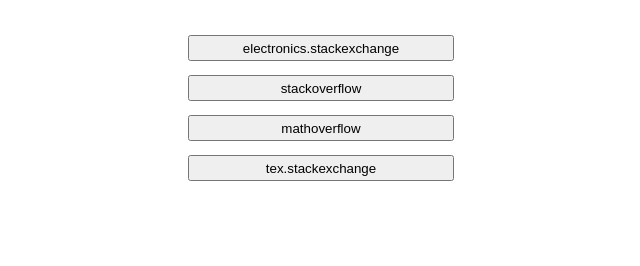
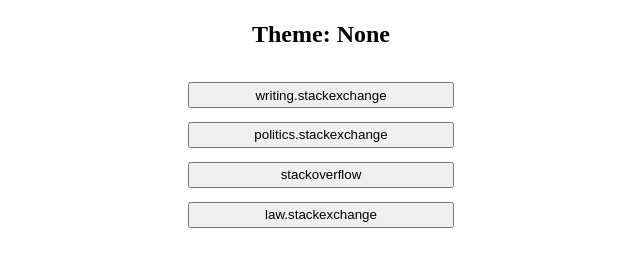
Before and after one commit to Xwilarg/StackGame, a plain HTML site: page index.html in a window 1280 px wide. Shown: the whole page, without its empty margins (319-959 px from the left). Drawn offline with Linux system fonts and the light colour scheme; no server answers.

Commit message:
Add more stacks

```diff
--- a/index.html
+++ b/index.html
@@ -7,7 +7,9 @@
     </head>
     <body>
         <h1 id="question"></h1>
+        <h2 id="theme"></h2>
         <div id="choices"></div>
         <div id="result"></div>
+        <div id="result-sub"></div>
     </body>
 </html>
--- a/js/index.js
+++ b/js/index.js
@@ -1,18 +1,34 @@
 const stacks = {
-    "it": [
+    "Computer": [
         "stackoverflow",
         "electronics.stackexchange",
         "tex.stackexchange",
         "mathoverflow",
         "codegolf.stackexchange",
-        "crypto.stackexchange.com"
+        "crypto.stackexchange.com",
+        "superuser",
+        "langdev.stackexchange",
+        "puzzling.stackexchange",
+        "stats.stackexchange"
     ],
-    "fiction": [
+    "Culture": [
         "movies.stackexchange",
-        "worldbuilding.stackexchange",
         "rpg.stackexchange",
-        "writing.stackexchange"
+        "writing.stackexchange",
+        "skeptics.stackexchange",
+        "travel.stackexchange",
+        "worldbuilding.stackexchange"
+    ],
+    "Science": [
+        "politics.stackexchange",
+        "law.stackexchange",
+        "academia.stackexchange",
+        "astronomy.stackexchange"
     ]
+    /*
+    "retrocomputing.stackexchange"
+    "latin.stackexchange"
+    */
 };
 
 let answer = null;
@@ -25,16 +41,32 @@ async function getNextQuestionAsync(stack) {
     return json[Math.floor(Math.random() * json.length)].title;
 }
 
+function randomStack() {
+    return Object.keys(stacks)[Math.floor(Math.random() * Object.keys(stacks).length)];
+}
+
+function randomChoice(stack) {
+    if (stack === null) {
+        stack = randomStack();
+    }
+    return stacks[stack][Math.floor(Math.random() * stacks[stack].length)];
+}
+
 function loadQuestion() {
     // Get right answer
-    const category = Object.keys(stacks)[Math.floor(Math.random() * Object.keys(stacks).length)];
+    const category =
+        Math.floor(Math.random() * 5) === 0
+        ? null
+        : randomStack();
+    document.getElementById("theme").innerHTML = `Theme: ${category == null ? "None" : category}`;
+
     let possibilities = [];
-    answer = stacks[category][Math.floor(Math.random() * stacks[category].length)];
+    answer = randomChoice(category);
     possibilities.push(answer);
 
     // Fill others answers
     while (possibilities.length < 4) {
-        const val = stacks[category][Math.floor(Math.random() * stacks[category].length)];
+        const val = randomChoice(category);
         if (!possibilities.includes(val)) {
             possibilities.push(val);
         }
@@ -69,6 +101,7 @@ addEventListener("load", () => {
                 answer === e.target.value
                 ? `The answer was indeed ${answer}`
                 : `Wrong, the answer was ${answer}`;
+                document.getElementById("result-sub").innerHTML = `Origin question: ${document.getElementById("question").innerHTML}`;
             answer = null;
             loadQuestion();
         });
```
